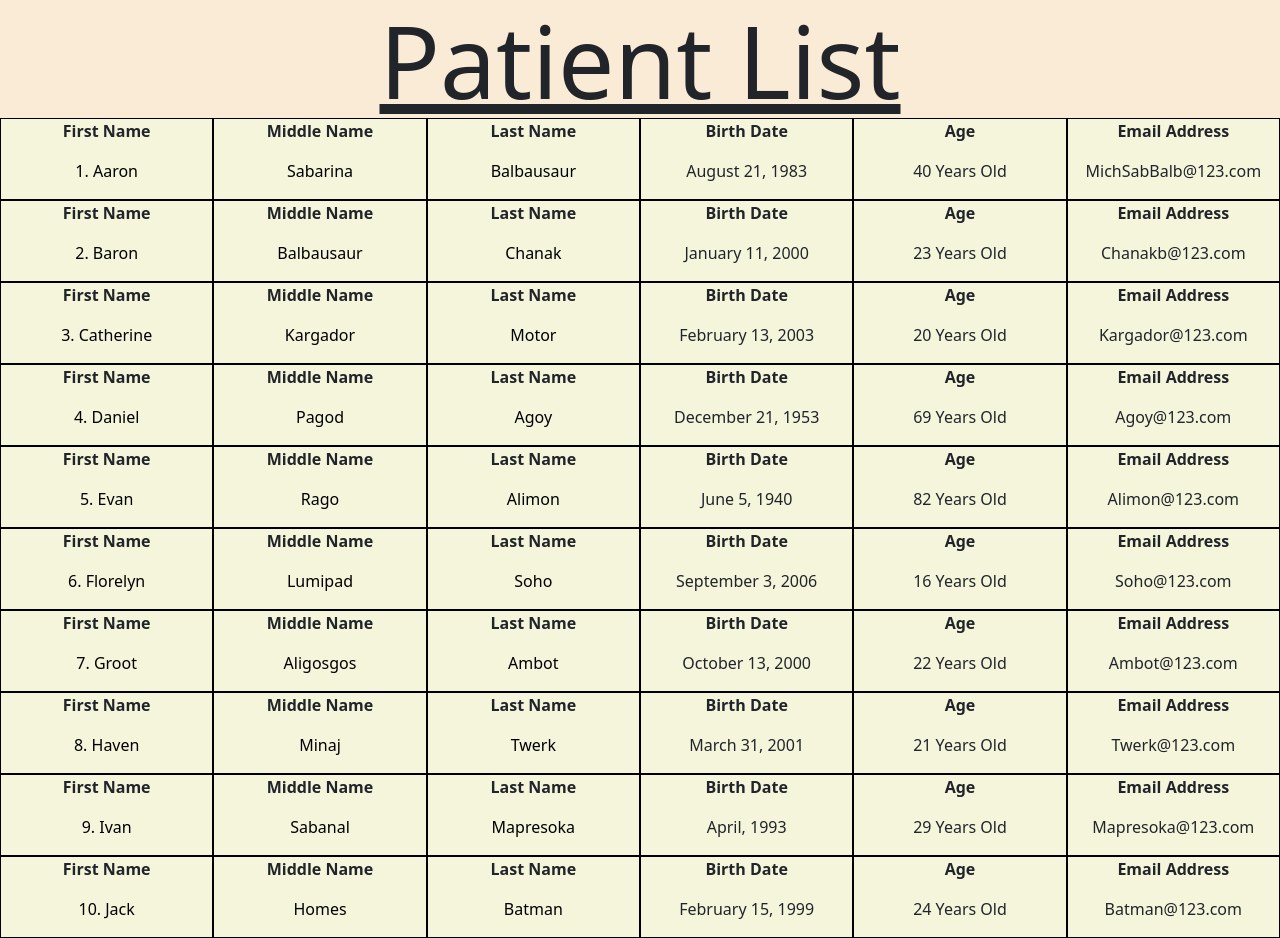
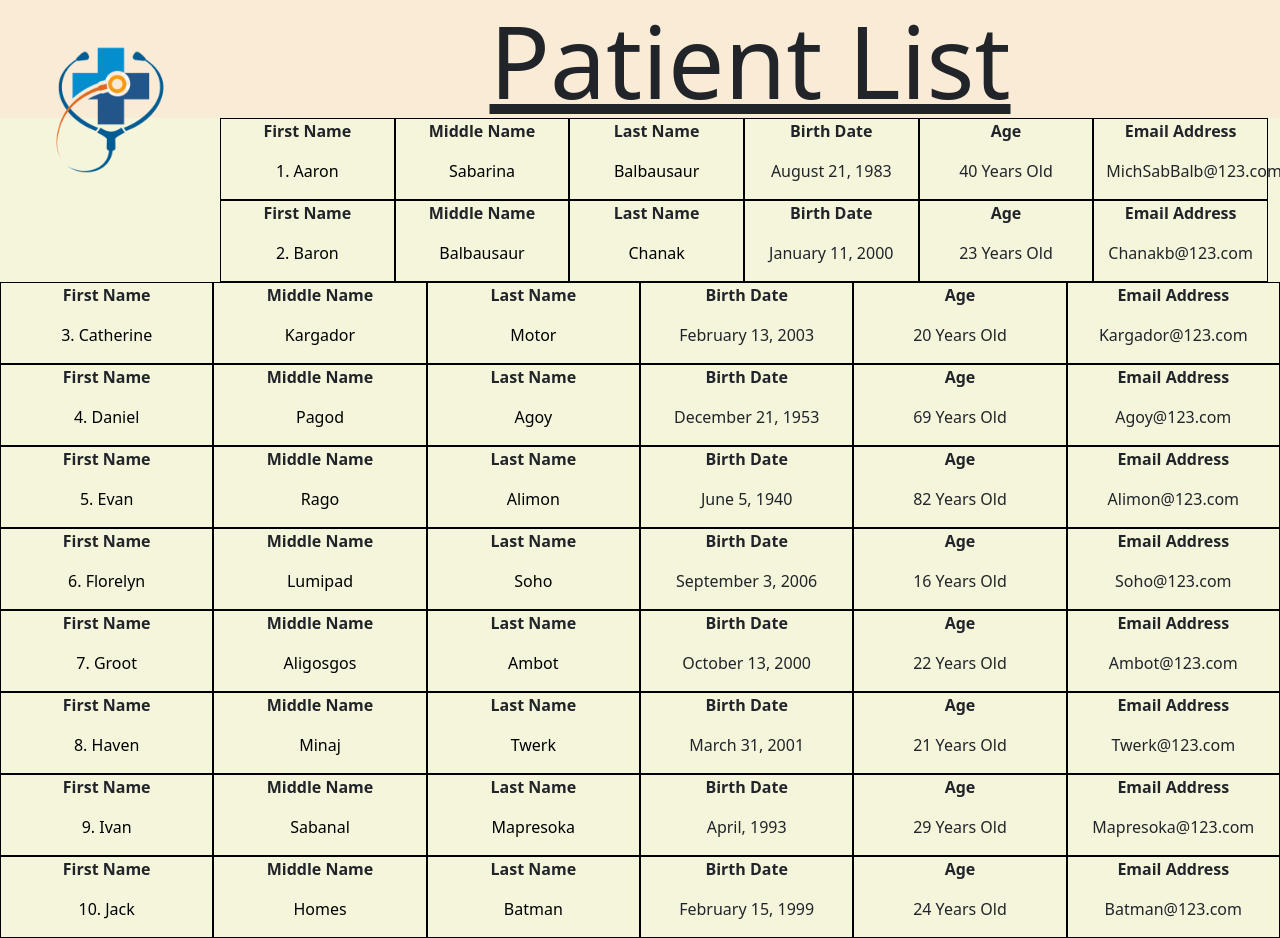
Before and after one commit to venzkie1/clinicalcaresystem-venzkie1.github.io, a plain HTML site: page patient.html in a window 1280 px wide. Drawn offline with nearby package versions, Linux system fonts and the light colour scheme.

Commit message:
added logo

```diff
--- a/patient.html
+++ b/patient.html
@@ -10,6 +10,11 @@
         .container-fluid{
             margin-top: -10px;
         }
+        img{
+            float: inline-start;
+            width: 200px;
+            margin: 10px;
+        }
         .hov:hover{
             text-decoration:underline;
             text-decoration-color: red;
@@ -17,6 +22,9 @@
         }
     </style>
 </head>
+<div>
+    <img src="images/medicallogo.png" alt="images">
+</div>
 <body>
     <h1 class="text-center" style="font-size: 100px; text-decoration: underline; background-color: antiquewhite;">Patient List</h1>
 
```
